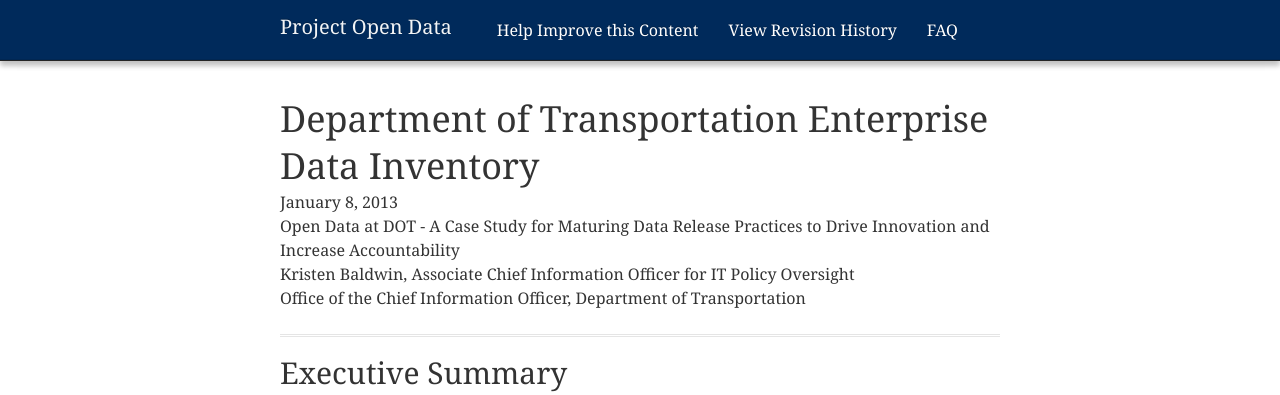
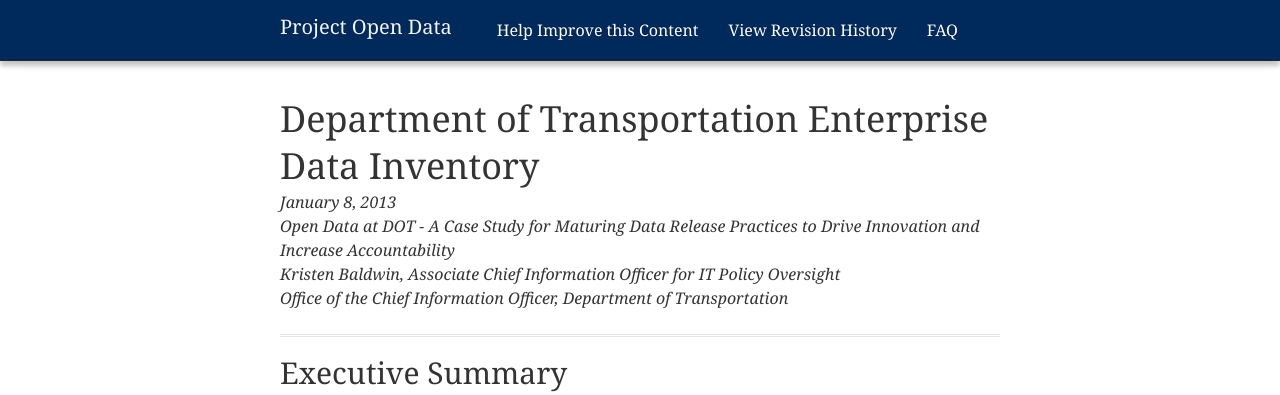
Before and after one commit to gbinal/p-o-d.github.com, a Jekyll site: the page built from transportation-case-study.md, in a window 1280 px wide. Shown: the top 395 px of the page. Built offline with Jekyll 4.4.1, drawn with Linux system fonts in a browser that asks for light colours; nearby versions of some CDN libraries.

Commit message:
added italics

```diff
--- a/transportation-case-study.md
+++ b/transportation-case-study.md
@@ -5,10 +5,10 @@ permalink: /transportation-case-study/
 filename: transportation-case-study.md
 ---
 
-January 8, 2013
+*January 8, 2013
 Open Data at DOT - A Case Study for Maturing Data Release Practices to Drive Innovation and Increase Accountability
 Kristen Baldwin, Associate Chief Information Officer for IT Policy Oversight
-Office of the Chief Information Officer, Department of Transportation
+Office of the Chief Information Officer, Department of Transportation*
 
 --------------------
 
```
